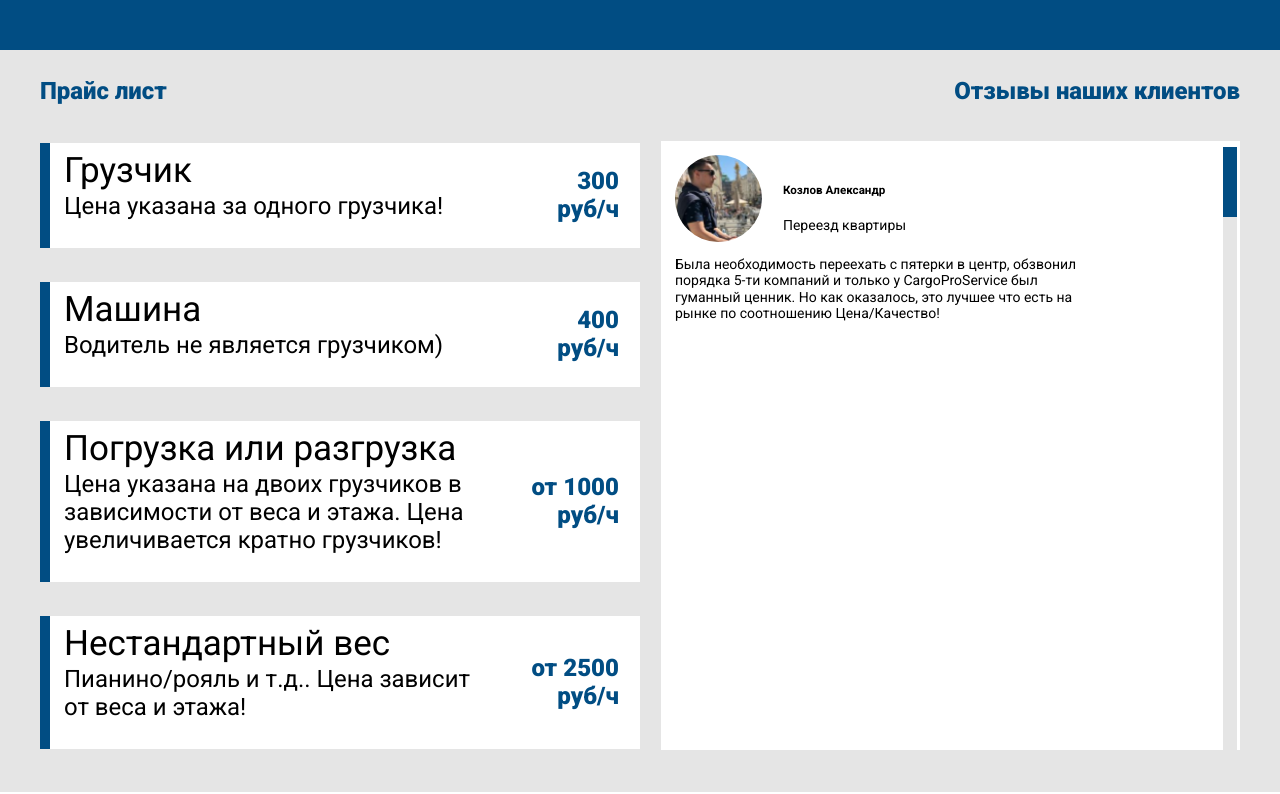
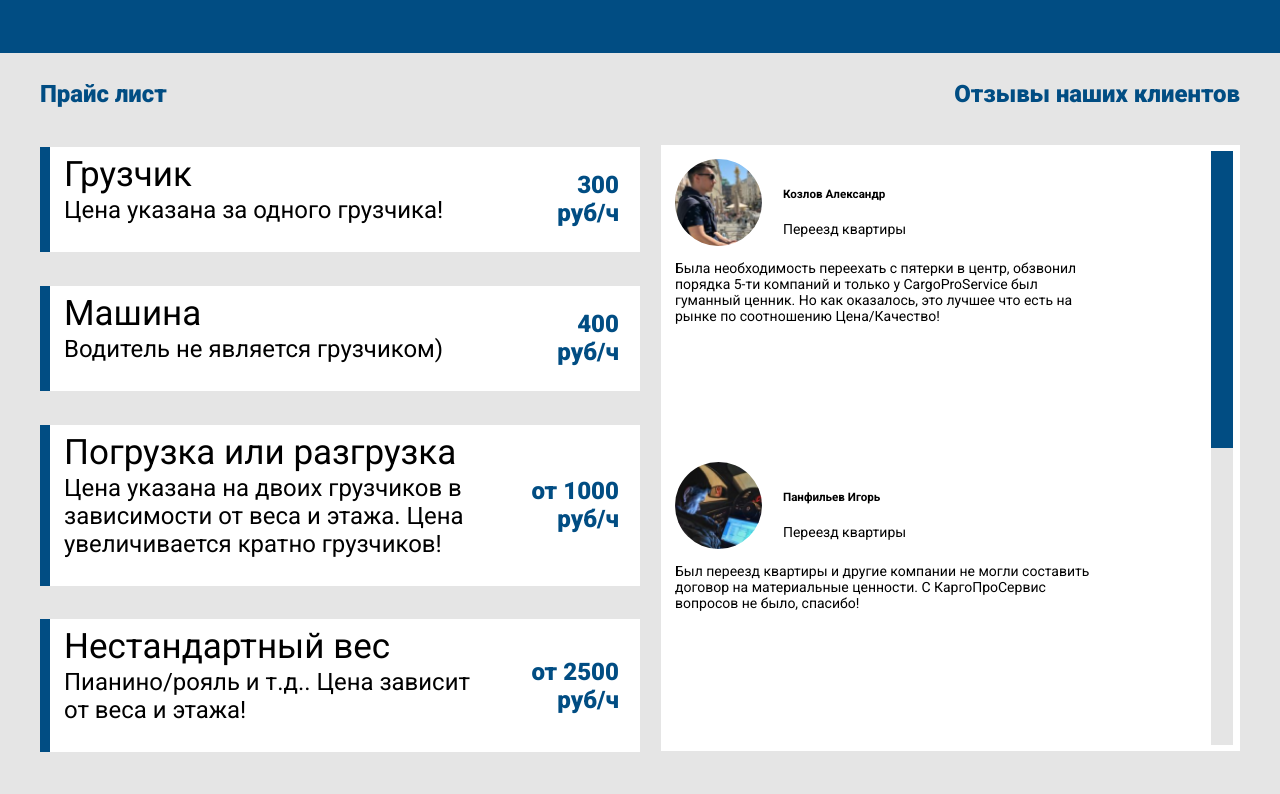
Before and after one commit to Webdevmaksim/cargo-pro, a website: page index.html in a window 1280 px wide. Shown: the part 1473-2267 px from the top of the page. Drawn offline with Linux system fonts and the light colour scheme.

Commit message:
refact of slider

```diff
--- a/index.html
+++ b/index.html
@@ -23,7 +23,7 @@
     			<a href="#" class="nav__link">Наш автопарк</a>
     			<a href="#" class="nav__link">Контакты</a>
     		</nav>
-    		<a href="tel: +7 (903) 692-29-43" class="header__phone">+7 (903) 692-29-43</a>
+    		<a href="tel:+7(903)6922943" class="header__phone">+7 (903) 692-29-43</a>
     			</div>
     		</div>
     	</header>
@@ -40,7 +40,7 @@
     					Мы перевезем Ваши вещи без головой боли. Опытные грузчики обеспечат береженую транспортировку Ваших любимых вещей прямо до машины, а водитель, пристегнув их ремнем безопасности, проведет незабываемую экскурсию до нового местожительства.
     				</p>
     				<form class="form hero-form">
-    					<textarea data-main="Оставьте заявку — и ваш переезд станет нашей заботой!" placeholder="123" name="heroTitle" id=""class="hero-form__title">
+    					<textarea data-main="Оставьте заявку — и ваш переезд станет нашей заботой!" placeholder="123" name="heroTitle" class="hero-form__title">
 
     					</textarea>
     					<div class="hero-form__input-group">
@@ -63,9 +63,9 @@
     </main>
     <section class="section features">
     	<div class="container">
-    		<h1 class="features__title">
+    		<h2 class="features__title">
     			<span class="features__title--small">Наши</span> преимущества
-    		</h1>
+    		</h2>
     		<div class="features__row">
 	    		<div class="features__col">
 	    			<div class="features__card">
@@ -213,7 +213,7 @@
     					<h4 class="block-title about__feedback-title">
     						Отзывы наших клиентов
     					</h4>
-    					 <div class="swiper-container">
+    					 <div class="feedback__slider-container">
 						    <div class="swiper-wrapper">
 						      <div class="swiper-slide">
 						      	<div class="feedback__header">
@@ -234,7 +234,25 @@
 						      		Была необходимость переехать с пятерки в центр, обзвонил порядка 5-ти компаний и только у CargoProService был гуманный ценник. Но как оказалось, это лучшее что есть на рынке по соотношению Цена/Качество!
 						      	</p>
 						      </div>
-						      <div class="swiper-slide">Slide 2</div>
+						      <div class="swiper-slide">
+								<div class="feedback__header">
+
+									<div class="feedback__img">
+										<img src="img/feedback/customer-2.png" alt="Клиент">
+									</div>
+									<div class="feedback__title-block">
+										<h5 class="feedback__name">
+											Панфильев Игорь
+										</h5>
+										<span class="feedbacl__case">
+											Переезд квартиры
+										</span>
+									</div>
+								</div>
+								<p class="feedback__description">
+									Был переезд квартиры и другие компании не могли составить договор на материальные ценности. С КаргоПроСервис вопросов не было, спасибо!
+								</p>
+								</div>
 						      <div class="swiper-slide">Slide 3</div>
 						      <div class="swiper-slide">Slide 4</div>
 						    </div>
@@ -248,7 +266,7 @@
     </section>
 
     <script src="js/Jquery.min.js"></script>
-    <script src="js/swiper.min.js"></script>
+    <script defer src="js/swiper.min.js"></script>
     <script defer src="js/main.js"></script>
 </body>
 </html>
--- a/js/main.js
+++ b/js/main.js
@@ -2,13 +2,15 @@
 	//main form title
 	$('.hero-form__title').val ($('.hero-form__title').attr('data-main'));
 	//swiper
-	var swiper = new Swiper('.swiper-container', {
+
+	var swiper = new Swiper('.feedback__slider-container', {
 		direction: 'vertical',
-        slidesPerView: 1,
+		slidesPerView: 2,
       	scrollbar: {
         	el: '.swiper-scrollbar',
         	hide: false,
         	draggable: true,
-      },
-    });
+	  },
+	});
+	swiper.mousewheel.enable();
 });
--- a/sass/templates/_about.sass
+++ b/sass/templates/_about.sass
@@ -34,7 +34,6 @@
 		margin: 0
 	&__feedback
 		padding-left: 1.5rem
-
 	&__feedback-title
 		text-align: right
 		margin-bottom: 2.6rem
@@ -61,6 +60,12 @@
 	&__description
 		padding-left: 1rem
 		max-width: 30rem
+	&__slider-container
+		position: relative
+		overflow: hidden
+		background-color: $light
+		max-height: 100%
+		max-height: 43.3rem
 .price-block__title
 	flex-basis: 100%
 	margin-bottom: 2.71rem
@@ -76,14 +81,16 @@
 	transform: translateY(-50%)
 .swiper-scrollbar-drag
 	background-color: $main-blue
-	height: 5rem !important
+	// height: 6.5rem !important
 	border-radius: 0
 	&:hover
 		cursor: pointer
 .swiper-scrollbar
-	width: 1rem !important
+	width: 1.6rem !important
 	border-radius: 0
-	height: 100% !important
+	height: 98% !important
+	right: 0.5rem !important
+
 .swiper-container
 	max-height: 43.5rem
 	height: 100% !important
```
Also changed, not shown: css/style.css, img/trucks/slide-1.jpeg (added), img/trucks/slide-2.jpeg (added), img/trucks/slide-3.jpeg (added), img/trucks/truck-1.png (deleted).
